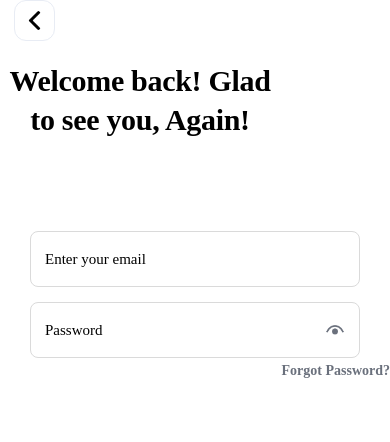
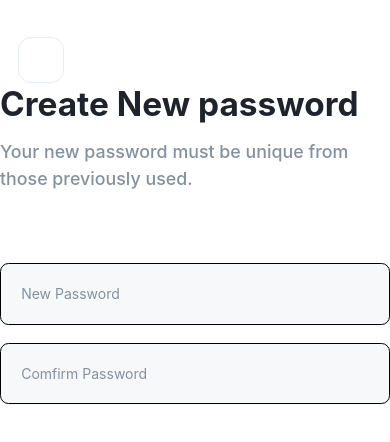
Before and after one commit to datptdevmb/SpecialTravelTickets, a React Native app: screen /ForgotScreen in a window 390 px wide. Shown: the top 442 px of the page. Built offline with nearby package versions, Linux system fonts and the light colour scheme.

Commit message:
updata customTextinput + Add resetPasswScreen

```diff
--- a/App.tsx
+++ b/App.tsx
@@ -1,15 +1,12 @@
-
 import React from 'react';
-
-import ForgotScreen from "./src/screens/ForgotScreen"
+import ForgotScreen from './src/screens/ForgotScreen';
 import LoginScreen from './src/screens/LoginScreen';
+import ResetPassWord from './src/screens/ResetPassWordScreen';
 
 function App(): React.JSX.Element {
-
   return (
-    <LoginScreen />
+    <ResetPassWord />
   );
 }
 
-
 export default App;
--- a/package.json
+++ b/package.json
@@ -12,7 +12,8 @@
   "dependencies": {
     "react": "^18.2.0",
     "react-native": "0.74.2",
-    "react-native-svg": "^15.3.0"
+    "react-native-size-matters": "^0.4.2",
+    "react-native-svg": "^12.3.0"
   },
   "devDependencies": {
     "@babel/core": "^7.20.0",
@@ -28,6 +29,7 @@
     "eslint": "^8.19.0",
     "jest": "^29.6.3",
     "prettier": "2.8.8",
+    "react-native-svg-transformer": "^1.4.0",
     "react-test-renderer": "18.2.0",
     "typescript": "5.0.4"
   },
--- a/src/components/BackButton.js
+++ b/src/components/BackButton.js
@@ -3,13 +3,11 @@ import styles from "../styles/components/BackButton_style";
 import Svg, { Path } from 'react-native-svg';
 
 
-function BackButton() {
+const BackButton = ({buttonStyle = {}}) => {
 
     return (
-        <TouchableOpacity style={styles.button}>
-            <Svg width="19" height="19" viewBox="0 0 19 19" fill="none">
-
-            </Svg>
+        <TouchableOpacity style={{...styles.button,...buttonStyle}}>
+            <Svg width="19" height="19" viewBox="0 0 19 19" fill="none"></Svg>
         </TouchableOpacity>
     );
 }
--- a/src/components/CustomTextInput.js
+++ b/src/components/CustomTextInput.js
@@ -1,21 +1,26 @@
-import { TextInput } from "react-native";
-import styles from "../styles/components/CustomTextInput_style";
-import Colors from "../constants/Color";
+import React from 'react';
+import { TextInput, View, Text } from 'react-native';
+import styles from '../styles/components/CustomTextInput_style';
+import Colors from '../constants/Color';
 
-function CustomTextInput({ placeholder, isDarkMode }) {
+const CustomTextInput = ({
+    placeholder = '',
+    onChangeText,
+    inputStyle = {},
+    ...props
+}) => {
+
     return (
-        <TextInput
-            style={[
-                styles.containerTextIp,
-                {
-                    borderColor: isDarkMode ? 'red' : 'red',
-                    color: isDarkMode? Colors.black : Colors.white,
-                },
-            ]}
-            placeholder={placeholder}
-        >
-        </TextInput>
-    )
-}
+        <View style={{ ...styles.inputStyle,...inputStyle }}>
+            <TextInput
+                placeholder={placeholder}
+                placeholderTextColor={Colors.placeholderTextColor}
+                onChangeText={onChangeText}
+                style={styles.innerLineStyle}
+                {...props}
+            />
+        </View>
+    );
+};
 
-export default CustomTextInput
+export default CustomTextInput;
--- a/src/constants/Color.js
+++ b/src/constants/Color.js
@@ -4,6 +4,7 @@ const Colors ={
     black:'#000',
     lightgrayishblue: "#E8ECF4",
     lightgray: "#DADADA",
-    darkgray :"#6A707C"
+    darkgray :"#6A707C",
+    placeholderTextColor :"#8391A1"
 }
 export default Colors
--- a/src/screens/ForgotScreen.js
+++ b/src/screens/ForgotScreen.js
@@ -17,6 +17,7 @@ function ForgotScreen() {
             />
             <BackButton/>
             <CustomTextInput
+
                 isDarkMode={isDarkMode}
                 placeholder={"Enter your phone number"} />
         </SafeAreaView>
--- a/src/screens/LoginScreen.js
+++ b/src/screens/LoginScreen.js
@@ -10,7 +10,9 @@ import {
 import Icons from '../constants/Icons';
 import stylescontainer from '../styles/screens/Containerloginre_style';
 import CustomInputView from '../components/CustomInputView';
+import CustomTextInput from '../components/CustomTextInput';
 function LoginScreen() {
+
   const [email, setEmail] = useState('');
   const [password, setPassword] = useState('');
   const [passworderror, setPasswordError] = useState('');
@@ -26,6 +28,7 @@ function LoginScreen() {
     setPasswordError('');
   };
   return (
+
     <SafeAreaView style={stylescontainer.container}>
       <TouchableOpacity style={stylescontainer.containerLeftArrow}>
         <Image source={Icons.leftarrow} style={stylescontainer.iconLeftArrow} />
--- /dev/null
+++ b/src/screens/ResetPassWordScreen.js
@@ -0,0 +1,51 @@
+import { SafeAreaView, StatusBar, StyleSheet, Text, View, useColorScheme } from "react-native"
+import CustomTextInput from "../components/CustomTextInput"
+import { moderateVerticalScale, scale, verticalScale } from "react-native-size-matters"
+import BackButton from "../components/BackButton"
+
+
+const ResetPassWord = () => {
+    const isDarkMode = useColorScheme() === "dark"
+
+    return (
+        <SafeAreaView style={styles.container}>
+            <StatusBar backgroundColor="transparent" />
+            <BackButton buttonStyle={{ marginTop: moderateVerticalScale(33), marginStart: moderateVerticalScale(16) }} />
+            <Text style={styles.textCnPassw}>Create New password</Text>
+            <Text style={styles.uniquePasswordText}>Your new password must be unique from those previously used.</Text>
+            <View>
+                <CustomTextInput
+                    inputStyle={{ marginBottom: moderateVerticalScale(15) }}
+                    placeholder="New Password" />
+                <CustomTextInput
+                    placeholder="Comfirm Password" />
+            </View>
+        </SafeAreaView>
+    )
+}
+
+const styles = StyleSheet.create({
+    container: {
+        flex: 1,
+        paddingHorizontal: moderateVerticalScale(20)
+    },
+    textCnPassw: {
+        color: "#1E232C",
+        fontSize: scale(30),
+        fontStyle: "normal",
+        fontWeight: "700",
+        lineHeight: scale(39)
+    },
+    uniquePasswordText: {
+        marginTop:verticalScale(10),
+        marginBottom:verticalScale(57),
+        color: "#8391A1",
+        fontSize: scale(16),
+        fontStyle: "normal",
+        fontWeight: "500",
+        lineHeight: scale(24)
+    }
+
+})
+
+export default ResetPassWord
--- a/src/styles/components/BackButton_style.js
+++ b/src/styles/components/BackButton_style.js
@@ -1,14 +1,14 @@
 import { StyleSheet } from "react-native";
-
+import { scale, verticalScale, moderateVerticalScale, moderateScale } from "react-native-size-matters";
 
 const styles = StyleSheet.create({
     button: {
-        borderRadius: 12,
+        borderRadius: moderateScale(12),
         borderWidth: 1,
         borderColor: '#E8ECF4',
         backgroundColor: '#FFF',
-        width: 41,
-        height: 41,
+        width: moderateVerticalScale(41),
+        height: moderateVerticalScale(41),
         flexShrink: 0,
         alignItems: 'center',
         justifyContent: 'center',
--- a/src/styles/components/CustomTextInput_style.js
+++ b/src/styles/components/CustomTextInput_style.js
@@ -1,13 +1,20 @@
 import { StyleSheet } from "react-native";
+import { scale, verticalScale, moderateVerticalScale, moderateScale } from "react-native-size-matters";
 
 const styles = StyleSheet.create({
-    containerTextIp: {
-        width: 100,
-        height: 40
+    inputStyle: {
+        borderRadius: moderateScale(8),
+        height:moderateVerticalScale(56),
+        borderColor:"#DADADA",
+        backgroundColor:"#F7F8F9"
+
     },
-    container:{
-        flex:1
-    }
+    innerLineStyle: {
+        paddingVertical:moderateVerticalScale(19),
+        borderRadius: moderateScale(8),
+        paddingStart: moderateVerticalScale(18),
+        borderWidth: 1
+    },
 })
 
 export default styles
```
Also changed, not shown: 1 other file (tests, documents, lock files or other folders).
